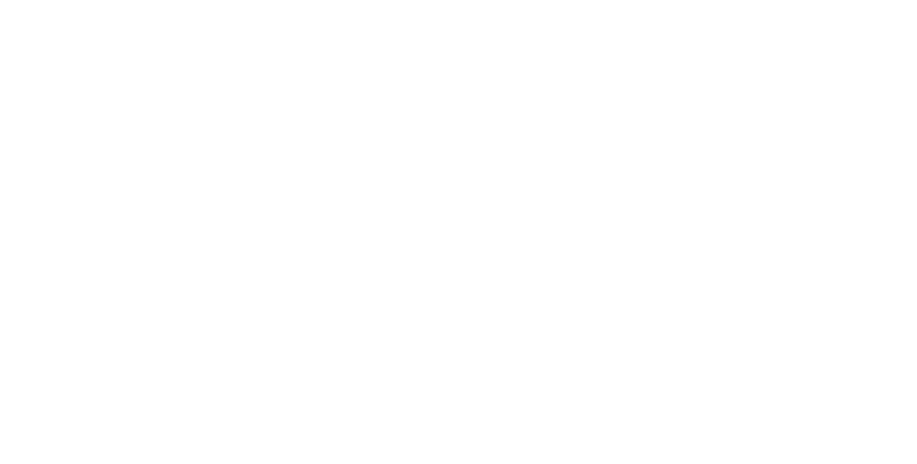
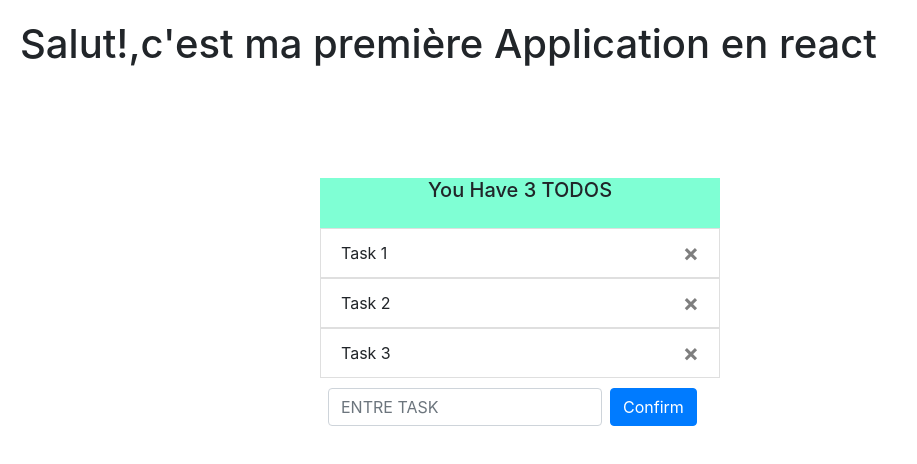
Before and after one commit to HadarNasser/MiniAPPReact, a React (Create React App) app: page / in a window 1280 px wide. Shown: the top 464 px of the page, without its empty margins (0-917 px from the left). Built offline with nearby package versions, Linux system fonts and the light colour scheme.

Commit message:
creation design de l'app avec bootsrap avec Deux component

```diff
--- a/src/App.css
+++ b/src/App.css
@@ -1,5 +1,5 @@
 .App {
-  text-align: center;
+  margin-top: 110px;
 }
 
 .App-logo {
@@ -36,3 +36,8 @@
     transform: rotate(360deg);
   }
 }
+
+.margiTop{
+  margin-top: 20px;
+  padding-left: 20px;
+}
--- a/src/App.js
+++ b/src/App.js
@@ -1,10 +1,20 @@
 import React from 'react';
 import './App.css';
 import 'bootstrap/dist/css/bootstrap.min.css';
+import Todo from './components/Todo';
 
 function App() {
   return (
-    <div>
+    <div className="margiTop">
+
+      <h1>Salut!,c'est ma première Application en react</h1>
+
+
+    <div className="App">
+
+      <Todo/>
+
+    </div>
 
     </div>
   );
--- /dev/null
+++ b/src/components/AddTask.js
@@ -0,0 +1,19 @@
+import React from 'react'
+
+class AddTask extends React.Component {
+
+
+    render() {
+
+      return (
+          <form className="form-inline">
+           <div className="form-group mx-sm-2 mb-2">
+          <input type="text"  className="form-control"  placeholder="ENTRE TASK"/>
+           </div>
+           <button type="submit" className="btn btn-primary mb-2">Confirm</button>
+          </form>
+      )
+    }
+
+}
+export default AddTask;
--- /dev/null
+++ b/src/components/Todo.js
@@ -0,0 +1,56 @@
+import React  from 'react';
+import AddTask  from './AddTask';
+class Todo extends React.Component{
+
+    state = {
+               Tasks:[]
+          }
+
+
+    componentDidMount(){
+        this.setState({
+            Tasks:[{id:1, task:'Task 1'},{id:2, task:'Task 2'},{id:3, task:'Task 3'}
+    ]})
+
+    }
+
+
+    render(){
+    return(
+
+        <div className="boreder0">
+
+                <div className="boreder1">
+                <h5>You Have {this.state.Tasks.length} TODOS</h5>
+                </div>
+                  <div className="boreder2">
+
+                  <ul className="list-group">
+              {
+           this.state.Tasks.map((task,id)=>{
+
+           return (
+            <div key={id}>
+          <li className="list-group-item" key={task.id}>{task.task} <button type="button" class="close" aria-label="Close">
+                                   <span aria-hidden="true">&times;</span>
+                                          </button></li>
+            </div>
+           )
+           })
+          }
+          </ul>
+           </div>
+               <div className="boreder4">
+           <AddTask/>
+           </div>
+         </div>
+
+    )
+
+    }
+
+
+
+}
+
+export default Todo;
--- a/src/index.css
+++ b/src/index.css
@@ -11,3 +11,24 @@
   font-family: source-code-pro, Menlo, Monaco, Consolas, 'Courier New',
     monospace;
 }
+.boreder1{
+  width: 400px;
+  height:50px;
+  background-color:aquamarine
+
+}
+h5{
+  text-align: center;
+}
+.boreder0{
+margin-left: 300px;
+}
+.boreder2{
+  width: 400px;
+}
+.boreder3{
+  width: 400px;
+}
+.boreder4{
+  margin-top: 10px;
+}
```
